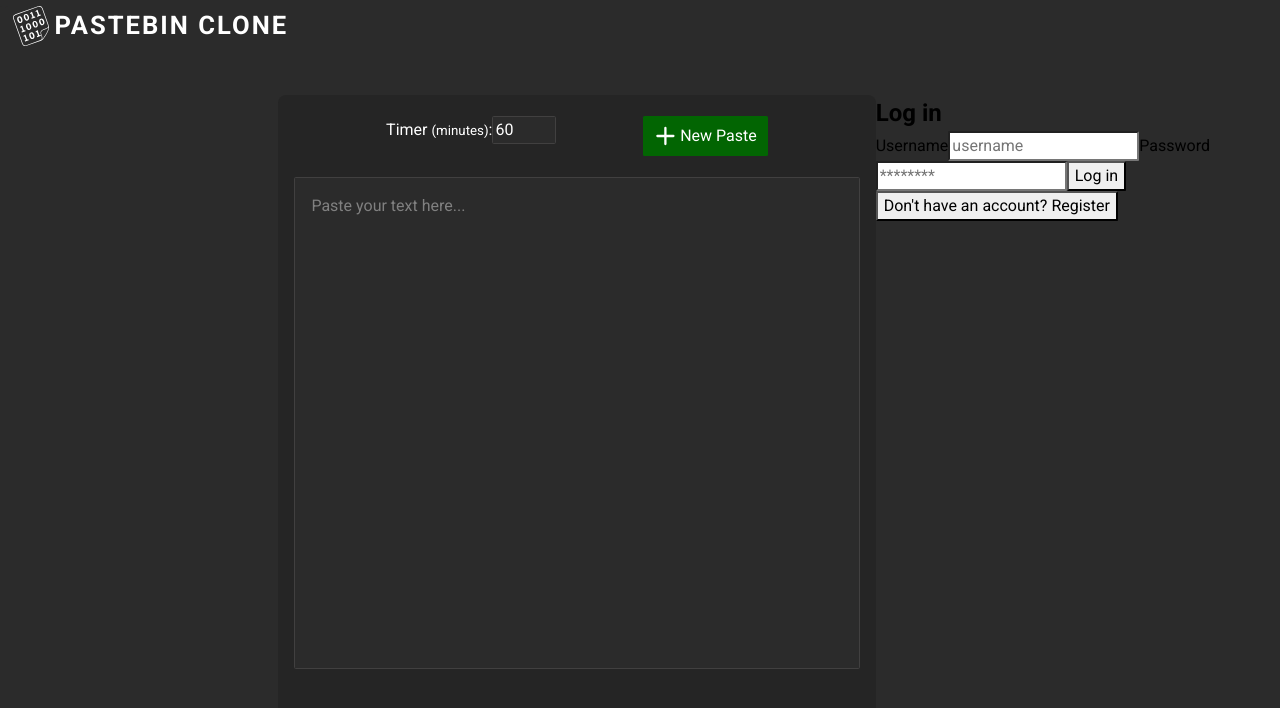
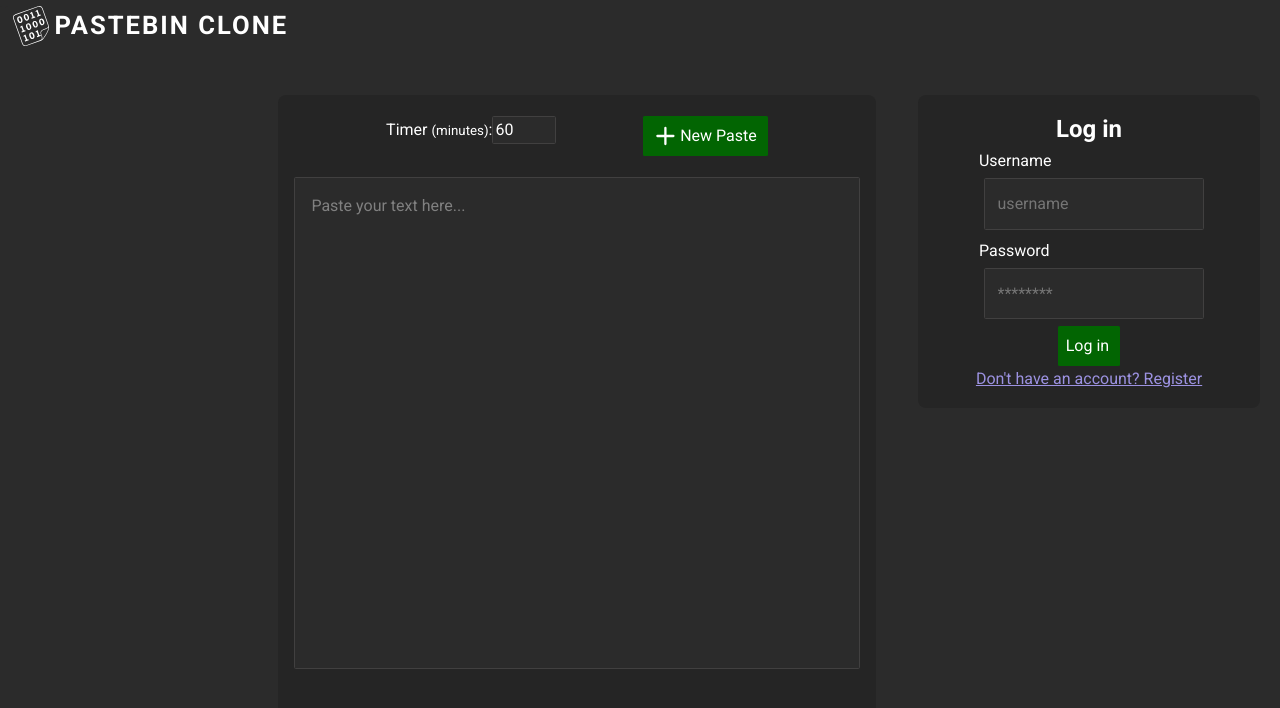
Before and after one commit to adiletbaimyrza/pastebin_clone, a React (Create React App) app: page / in a window 1280 px wide. Shown: the top 708 px of the page. Built offline with nearby package versions, Linux system fonts and the light colour scheme.

Commit message:
styled login and registration forms

```diff
--- a/src/index.css
+++ b/src/index.css
@@ -87,9 +87,7 @@ textarea:focus {
 }
 
 .paste {
-  display: flex;
-  align-items: center;
-  display: flex;
+display: flex;
 align-items: center;
 background: rgb(2, 101, 2);
 border: none;
@@ -165,3 +163,68 @@ margin: 0.1rem;
 padding: 0.2rem;
 font-size: 0.8rem;
 }
+
+.auth-form-container {
+  display: flex;
+  flex-direction: column;
+  width: 80%;
+  height: auto;
+  margin: 0 auto;
+  justify-content: space-evenly;
+  background-color: #252525;
+  padding: 1rem;
+  color: white;
+  border-radius: 0.5rem;
+}
+
+.auth-form-header {
+  text-align: center;
+}
+
+.auth-form {
+  display: flex;
+  flex-direction: column;
+  align-items: center;
+}
+
+.label {
+  margin: 0.14rem;
+  display: flex;
+  flex-direction: column;
+}
+
+.input {
+  margin: 0.3rem;
+  width:100%;
+  background-color: #2b2b2b;
+  border: solid rgb(65, 64, 64) 0.1px;
+  padding: 0.8rem;
+  color: white;
+}
+
+input:focus {
+  outline: solid rgb(79, 53, 53);
+}
+
+.auth-button {
+  background: rgb(2, 101, 2);
+border: none;
+padding: 0.5rem 0.7rem 0.5rem 0.5rem;
+color: white;
+}
+
+.auth-button:hover {
+  cursor: pointer;
+  background-color: rgb(3, 68, 3);
+}
+
+.auth-toggle-form {
+  background: none;
+border: none;
+color: #9c92e1;
+text-decoration: underline;
+}
+
+.auth-toggle-form:hover {
+  cursor: pointer;
+}
```
